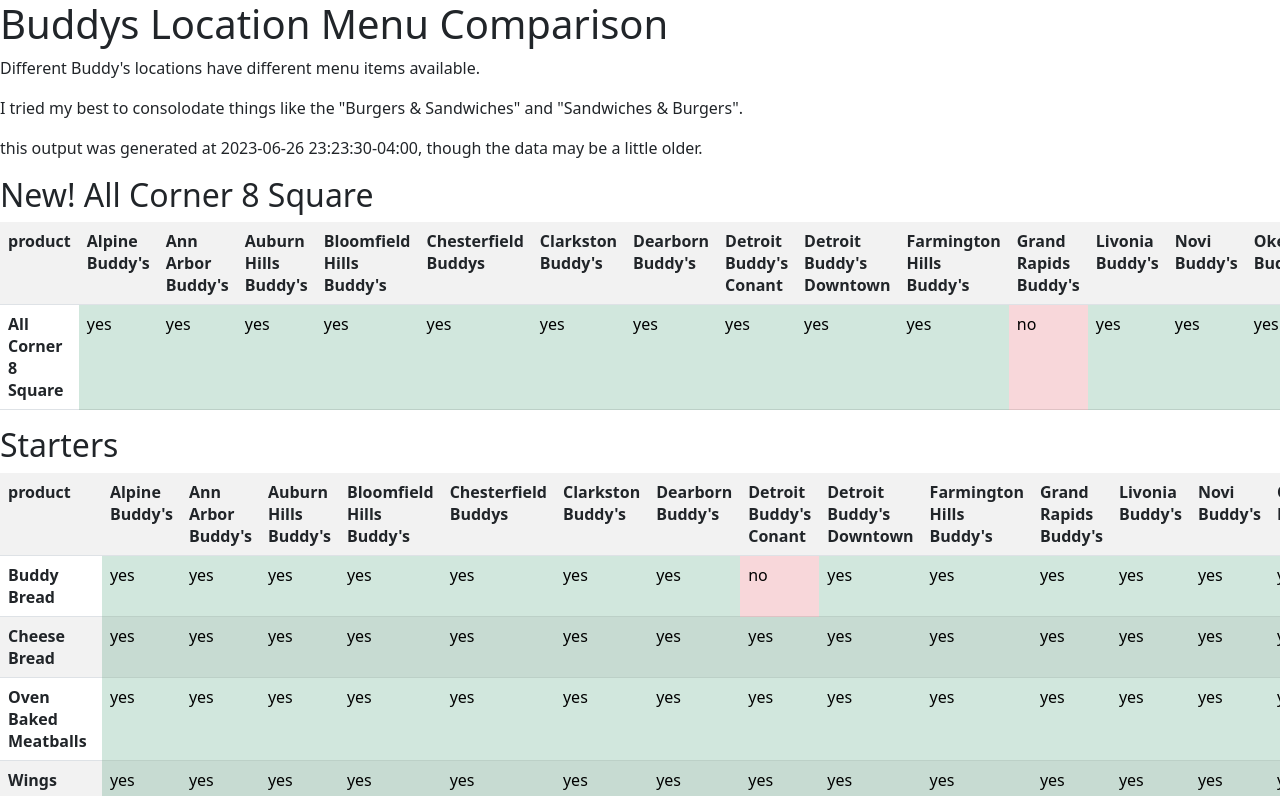
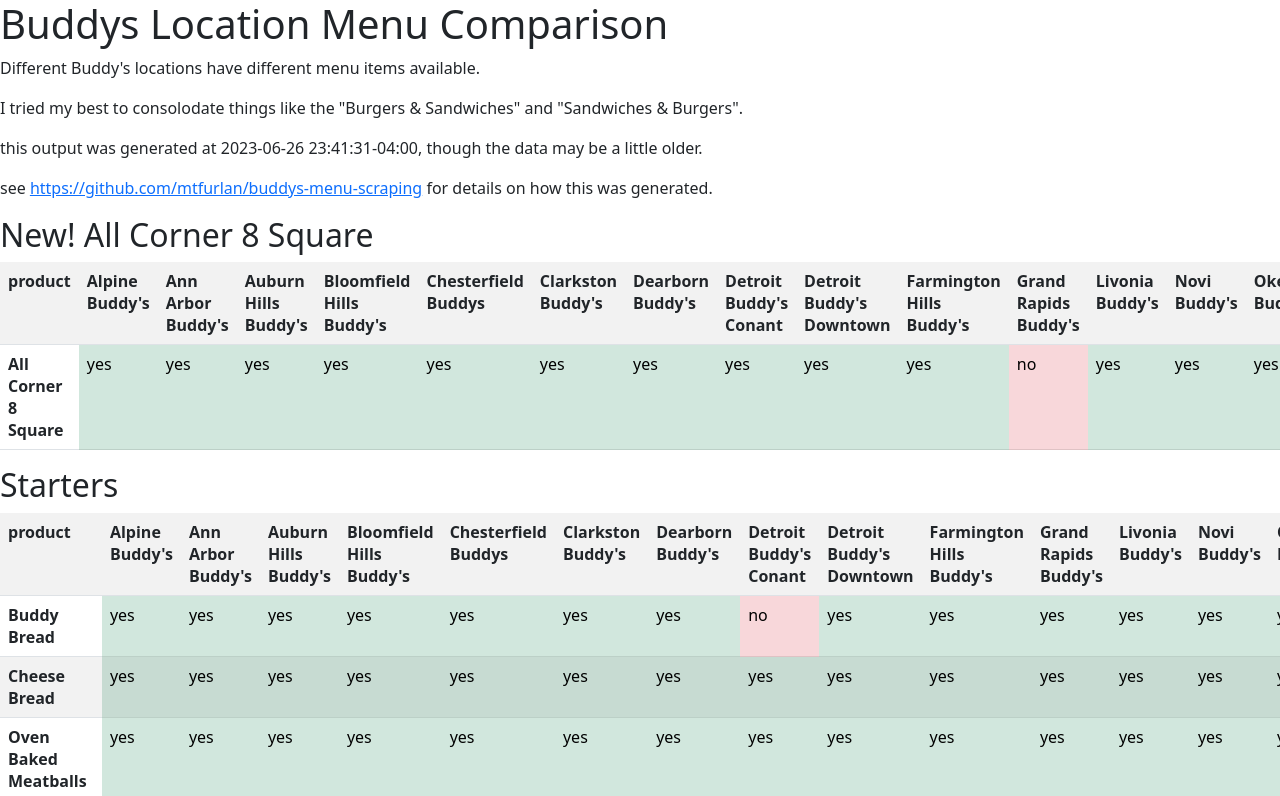
Before and after one commit to mtfurlan/buddys-menu-scraping, a plain HTML site: page index.html in a window 1280 px wide. Shown: the top 796 px of the page. Drawn offline with nearby package versions, Linux system fonts and the light colour scheme.

Commit message:
add url to github in output

```diff
--- a/index.html
+++ b/index.html
@@ -3,7 +3,8 @@
     <h1>Buddys Location Menu Comparison</h1>
     <p>Different Buddy's locations have different menu items available.</p>
     <p>I tried my best to consolodate things like the "Burgers & Sandwiches" and "Sandwiches & Burgers".</p>
-    <p>this output was generated at 2023-06-26 23:23:30-04:00, though the data may be a little older.</p>
+    <p>this output was generated at 2023-06-26 23:41:31-04:00, though the data may be a little older.</p>
+    <p>see <a href="https://github.com/mtfurlan/buddys-menu-scraping">https://github.com/mtfurlan/buddys-menu-scraping</a> for details on how this was generated.</p>
 </header>
 <h2>New! All Corner 8 Square</h2>
 <table class="table table-striped"><tr>
--- a/process.js
+++ b/process.js
@@ -101,6 +101,7 @@
 console.log('    <p>Different Buddy\'s locations have different menu items available.</p>');
 console.log('    <p>I tried my best to consolodate things like the "Burgers & Sandwiches" and "Sandwiches & Burgers".</p>');
 console.log('    <p>this output was generated at ' + toRFC3339String(new Date()) + ', though the data may be a little older.</p>');
+console.log('    <p>see <a href="https://github.com/mtfurlan/buddys-menu-scraping">https://github.com/mtfurlan/buddys-menu-scraping</a> for details on how this was generated.</p>');
 console.log('</header>');
 for(const catName in products) {
     let category = products[catName];
```
